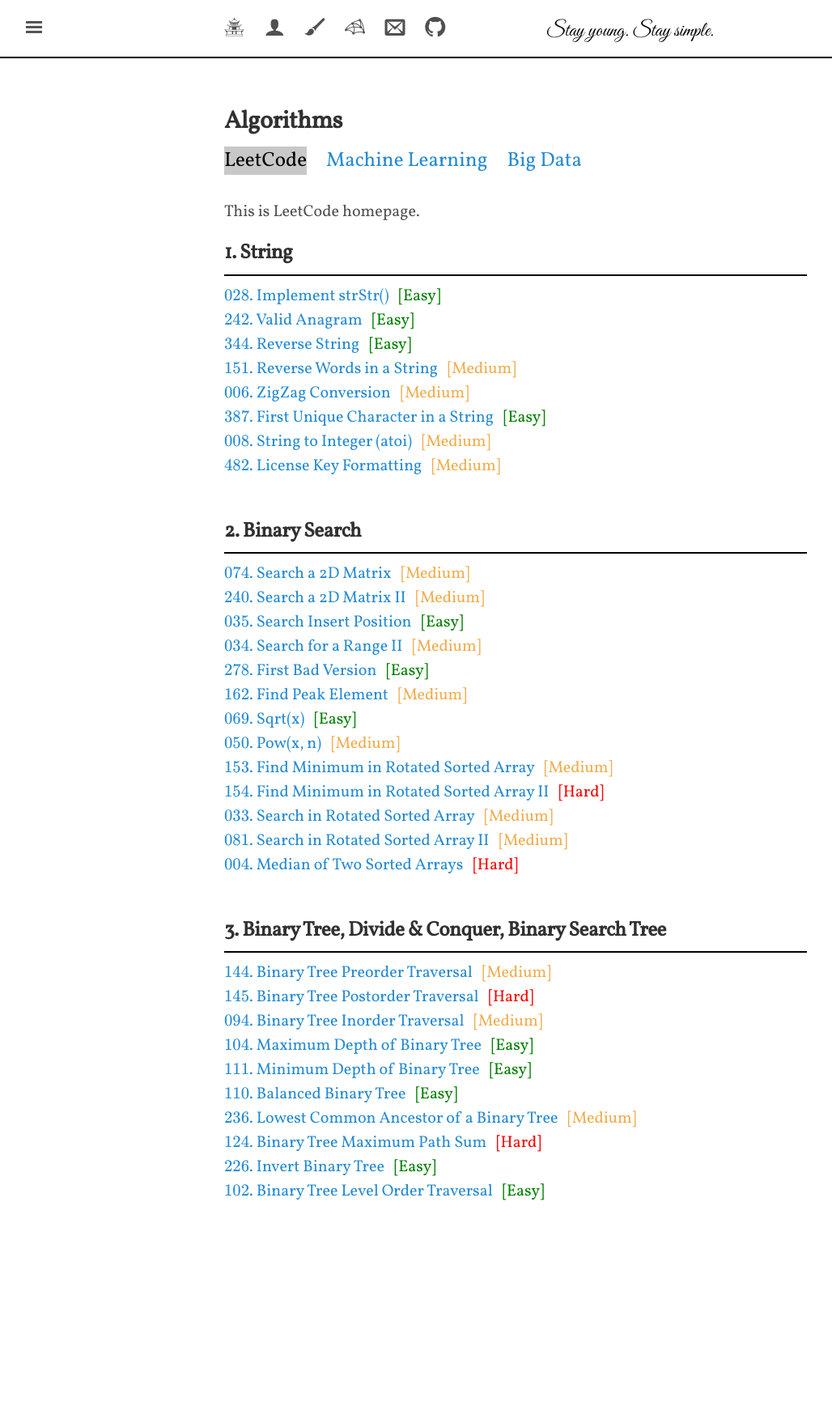
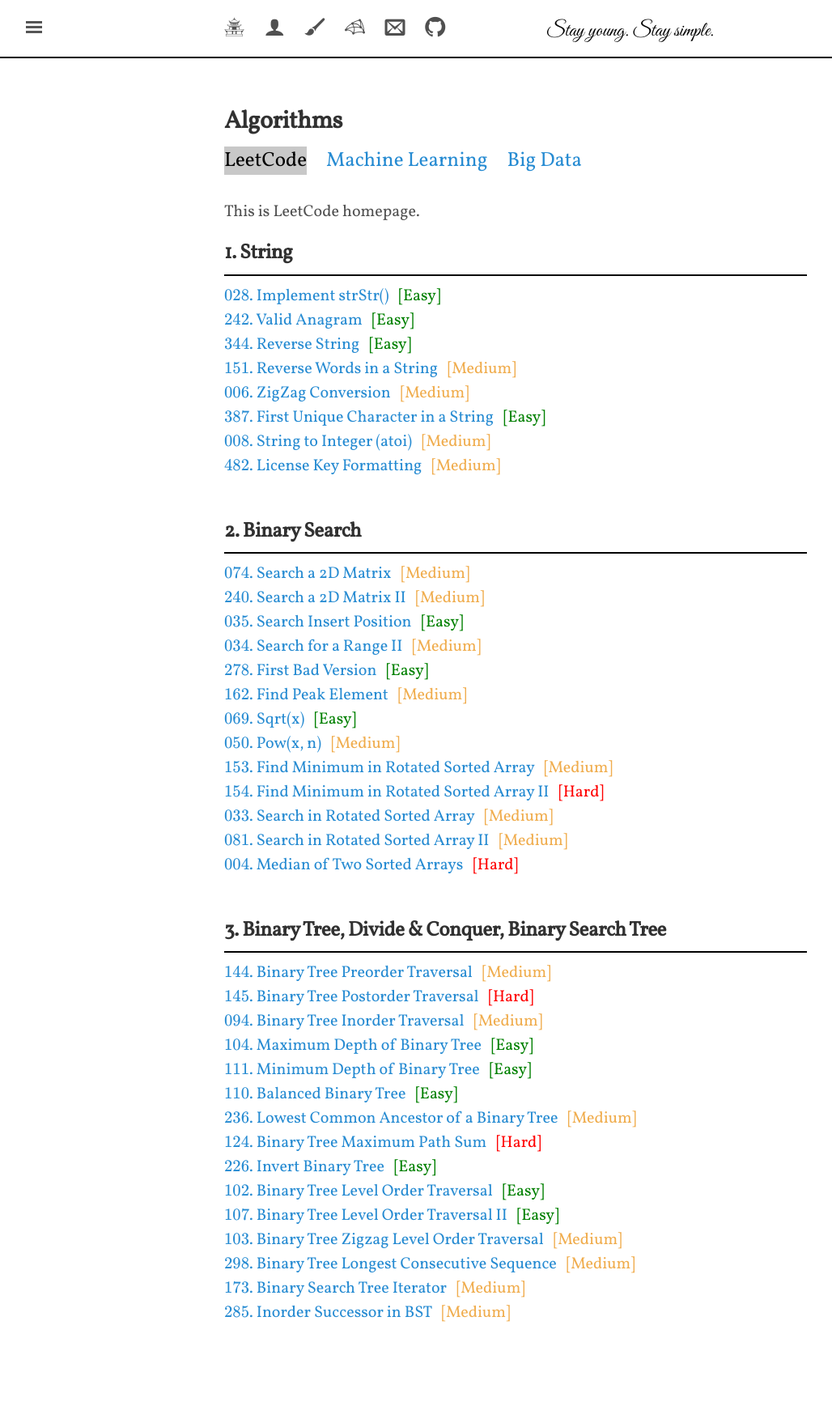
Before and after one commit to shevapato2008/myBlog, a Jekyll site: the page built from algorithms/leetcode/index.md, in a window 1280 px wide. Shown: the whole page at 81% size, without its empty margins (3-1031 px from the left). Built offline with Jekyll 4.4.1, drawn with Linux system fonts in a browser that asks for light colours; some web fonts are replaced; formulas are drawn with MathJax 3; before the commit the page ends 1587 px from its top, so only the background shows below that.

Commit message:
Updated.

```diff
--- a/algorithms/leetcode/index.md
+++ b/algorithms/leetcode/index.md
@@ -48,5 +48,10 @@
 [$124$. Binary Tree Maximum Path Sum]({{site.baseurl}}/algorithms/leetcode/124) &nbsp; <span style="color:red;">[Hard]</span><br>
 [$226$. Invert Binary Tree]({{site.baseurl}}/algorithms/leetcode/226) &nbsp; <span style="color:green;">[Easy]</span><br>
 [$102$. Binary Tree Level Order Traversal]({{site.baseurl}}/algorithms/leetcode/102) &nbsp; <span style="color:green;">[Easy]</span><br>
+[$107$. Binary Tree Level Order Traversal II]({{site.baseurl}}/algorithms/leetcode/107) &nbsp; <span style="color:green;">[Easy]</span><br>
+[$103$. Binary Tree Zigzag Level Order Traversal]({{site.baseurl}}/algorithms/leetcode/103) &nbsp; <span style="color:#F0AD4E;">[Medium]</span><br>
+[$298$. Binary Tree Longest Consecutive Sequence]({{site.baseurl}}/algorithms/leetcode/298) &nbsp; <span style="color:#F0AD4E;">[Medium]</span><br>
+[$173$. Binary Search Tree Iterator]({{site.baseurl}}/algorithms/leetcode/173) &nbsp; <span style="color:#F0AD4E;">[Medium]</span><br>
+[$285$. Inorder Successor in BST]({{site.baseurl}}/algorithms/leetcode/285) &nbsp; <span style="color:#F0AD4E;">[Medium]</span><br>
 
 <br><br>
```
